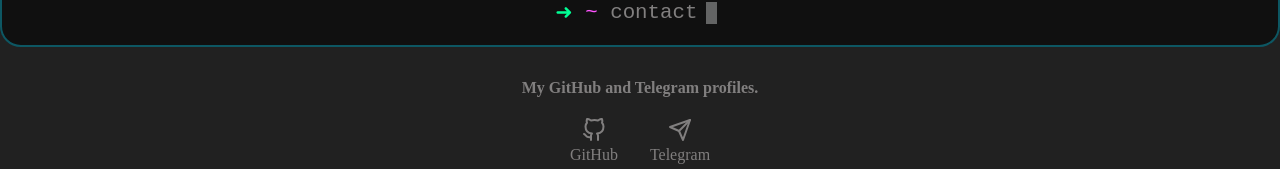
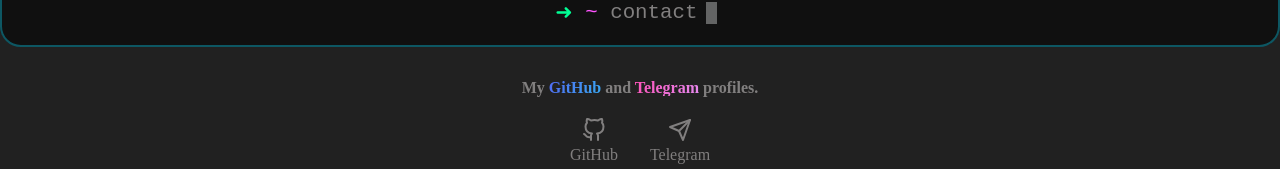
Before and after one commit to arch-user-france1/arch-user-france1, a Next.js app: page / in a window 1280 px wide. Shown: the part 322-491 px from the top of the page. Built offline with nearby package versions, Linux system fonts and the light colour scheme.

Commit message:
github & telegram gradients

```diff
--- a/pages/index.js
+++ b/pages/index.js
@@ -104,7 +104,7 @@ export default function Page() {
       </h3>
       </div>
       <CodeBlock command="contact" />
-      <h4 className='center'>My GitHub and Telegram profiles.</h4>
+      <h4 className='center'>My <LinearGradientText gr={["#526af3", "#38a7f1"]}>GitHub</LinearGradientText> and <LinearGradientText gr={["#fe52b8", "#e589f0"]}>Telegram</LinearGradientText> profiles.</h4>
       <Socials />
 
       <CodeBlock command="projects" nomargin />
```
